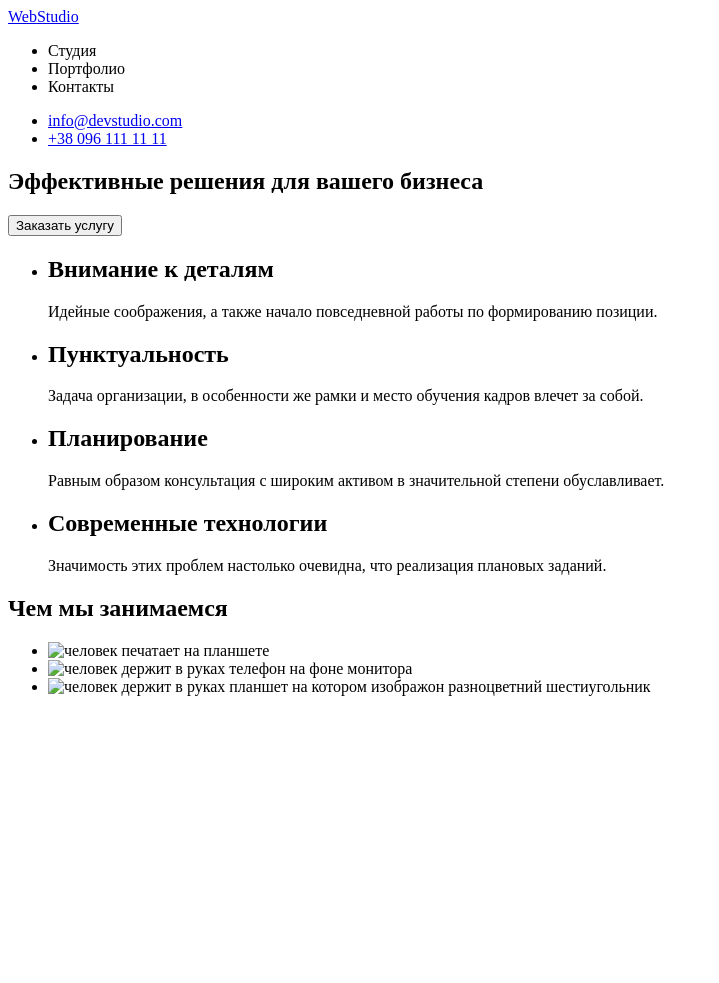
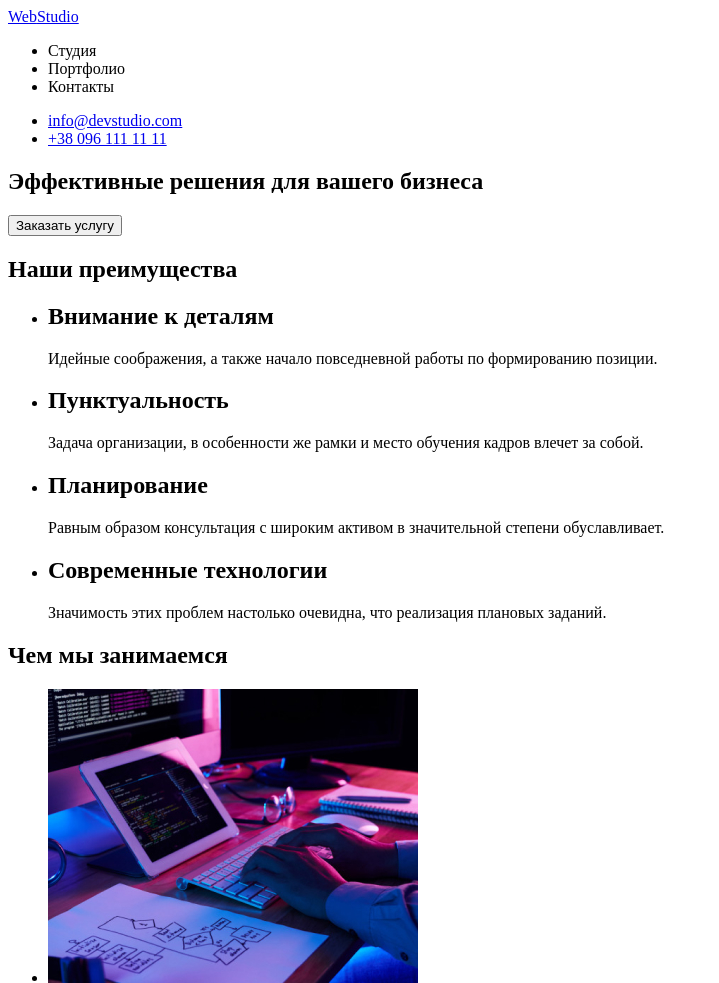
Before and after one commit to Hae1gi/goit-markup-hw-01, a plain HTML site: page index.html in a window 1280 px wide. Shown: the top 983 px of the page, without its empty margins (0-719 px from the left). Before the commit the page ends 800 px from the top, so only its background shows below. Drawn offline with Linux system fonts and the light colour scheme.

Commit message:
Update header and main

```diff
--- a/index.html
+++ b/index.html
@@ -26,9 +26,10 @@
     <main>
         <section class="banner">
             <h1>Эффективные решения для вашего бизнеса</h1>
-            <button>Заказать услугу</button>
+            <button type="button">Заказать услугу</button>
         </section>
         <section class="benefits">
+            <h2>Наши преимущества</h2>
             <ul>
                 <li>
                     <h2>Внимание к деталям</h2>
@@ -52,16 +53,17 @@
             <h2>Чем мы занимаемся</h2>
             <ul>
                 <li>
-                    <img src="./images/c-about-comp-1.png" alt="человек печатает на планшете" width="370">
+                    <img src="./images/c-about-comp-1.jpg" alt="человек печатает на планшете" width="370">
                 </li>
                 <li>
-                    <img src="./images/c-about-comp-2.png" alt="человек держит в руках телефон на фоне монитора" width="370">
+                    <img src="./images/c-about-comp-2.jpg" alt="человек держит в руках телефон на фоне монитора" width="370">
                 </li>
                 <li>
-                    <img src="./images/c-about-comp-3.png" alt="человек держит в руках планшет на котором изображон разноцветний шестиугольник" width="370">
+                    <img src="./images/c-about-comp-3.jpg" alt="человек держит в руках планшет на котором изображон разноцветний шестиугольник" width="370">
                 </li>
             </ul>
         </section>
+
     </main>
 
     <footer>
```
